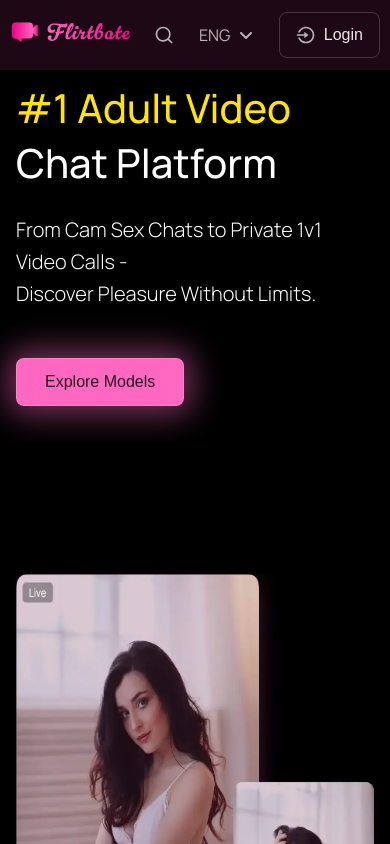
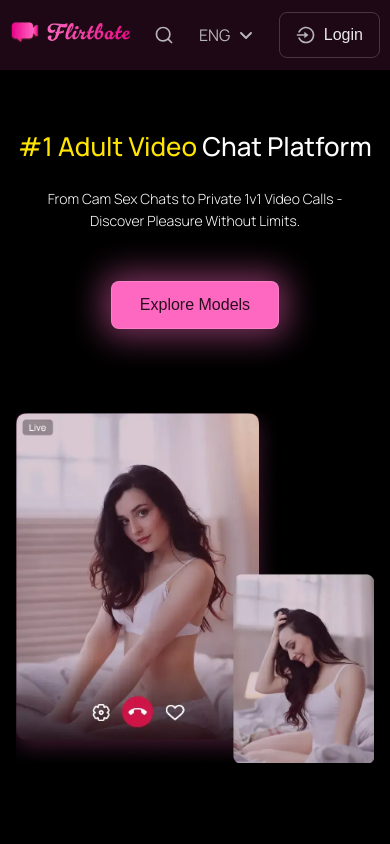
Before and after one commit to suyanksaraswat/flirtbate-clone, a Next.js app: page / in a window 390 px wide. Shown: the top 844 px of the page. Built offline with nearby package versions, Linux system fonts and the light colour scheme.

Commit message:
fix: font sizes

```diff
--- a/src/app/globals.css
+++ b/src/app/globals.css
@@ -95,3 +95,13 @@ p {
 main {
   margin-top: 80px;
 }
+
+@media (max-width: 768px) {
+  h1 {
+    font-size: 24px;
+  }
+
+  h2 {
+    font-size: 14px;
+  }
+}
--- a/src/components/organisms/landing/explore-models/explore-models.module.css
+++ b/src/components/organisms/landing/explore-models/explore-models.module.css
@@ -41,7 +41,20 @@
   }
 }
 
+@media (max-width: 1024px) {
+  .modelsContainer {
+    grid-template-columns: repeat(3, 1fr) !important;
+  }
+}
+
 @media (max-width: 768px) {
+  .modelsContainer {
+    grid-template-columns: repeat(2, 1fr) !important;
+  }
+}
+
+
+@media (max-width: 480px) {
   .modelsContainer {
     grid-template-columns: repeat(1, 1fr) !important;
   }
--- a/src/components/organisms/landing/hero-section/hero-section.module.css
+++ b/src/components/organisms/landing/hero-section/hero-section.module.css
@@ -18,6 +18,7 @@
 
     .heroCover {
       max-width: 100%;
+      max-height: fit-content;
     }
   }
 
@@ -46,4 +47,27 @@
   .heroSectionContainer {
     flex-direction: column;
   }
+
+  .leftSection {
+    padding-top: var(--spacing-12)
+  }
+
+  .heading {
+    font-size: 26px;
+    text-align: center;
+  }
+
+  .subHeading {
+    font-size: 14px;
+    text-align: center;
+  }
+
+  .actionContainer {
+    display: flex;
+    justify-content: center;
+  }
+
+  .heroCoverContainer {
+    padding-top: 0 !important;
+  }
 }
--- a/src/components/organisms/landing/hero-section/index.tsx
+++ b/src/components/organisms/landing/hero-section/index.tsx
@@ -8,7 +8,7 @@ export default function HeroSection() {
       <div className={styles.heroSectionContainer}>
         <div className={styles.leftSection}>
           <div className={styles.leftSectionTextContainer}>
-            <h1>
+            <h1 className={styles.heading}>
               <span className={styles.highlightText}>#1 Adult Video</span> Chat
               Platform
             </h1>
@@ -19,13 +19,19 @@ export default function HeroSection() {
             </h2>
           </div>
 
-          <div>
+          <div className={styles.actionContainer}>
             <FilledButton>Explore Models</FilledButton>
           </div>
         </div>
 
         <div className={styles.heroCoverContainer}>
-          <Image src="/hero-cover.webp" alt="" width={462} height={451} className={styles.heroCover} />
+          <Image
+            src="/hero-cover.webp"
+            alt=""
+            width={462}
+            height={451}
+            className={styles.heroCover}
+          />
         </div>
       </div>
     </div>
```
